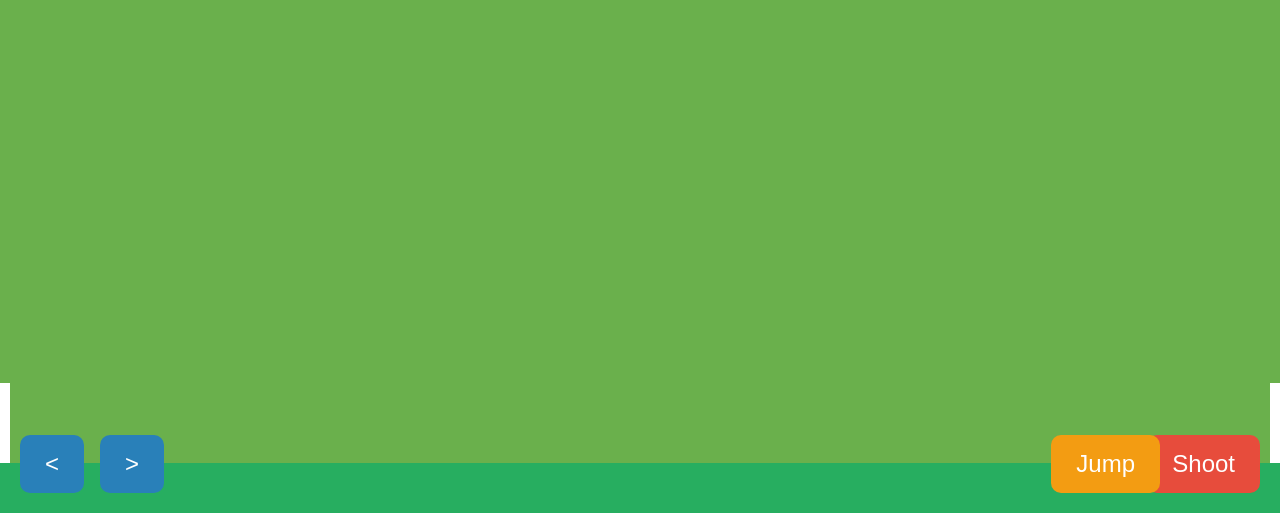
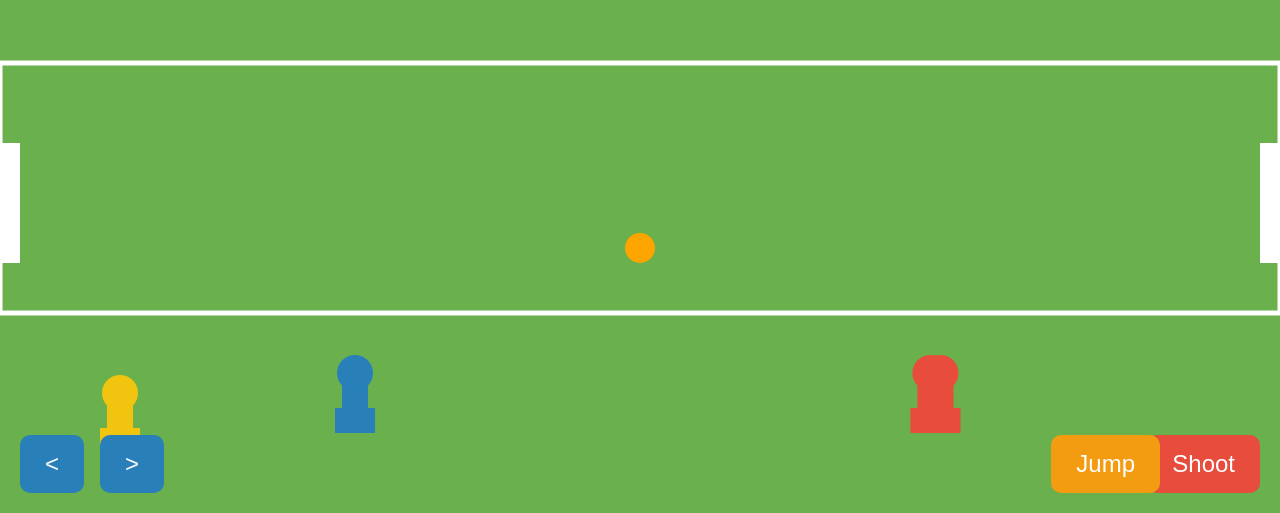
Before and after one commit to quananh100/quananh100.github.io, a plain HTML site: page index.html in a window 1280 px wide. Shown: the part 287-800 px from the top of the page. Drawn offline with Linux system fonts and the light colour scheme.

Commit message:
Update index.html

```diff
--- a/index.html
+++ b/index.html
@@ -104,9 +104,9 @@
   // Player chính
   let player = {
     x: 100,
-    y: groundY() - 80,
+    y: groundY() - 100,
     width: 30,
-    height: 60,
+    height: 80,
     vx: 0,
     vy: 0,
     onGround: true,
@@ -116,9 +116,9 @@
   // Đồng đội (bot)
   let teammate = {
     x: 250,
-    y: groundY() - 80,
+    y: groundY() - 100,
     width: 30,
-    height: 60,
+    height: 80,
     facing: 1,
     color: "#2980b9",
   };
@@ -127,18 +127,18 @@
   let opponents = [
     {
       x: canvas.width - 250,
-      y: groundY() - 80,
+      y: groundY() - 100,
       width: 30,
-      height: 60,
+      height: 80,
       facing: -1,
       color: "#e74c3c",
       vx: 1.5
     },
     {
       x: canvas.width - 150,
-      y: groundY() - 80,
+      y: groundY() - 100,
       width: 30,
-      height: 60,
+      height: 80,
       facing: -1,
       color: "#e74c3c",
       vx: 1.2
@@ -278,85 +278,89 @@
     if(dist < ball.radius + 20){
       let angle = Math.atan2(dy, dx);
       ball.vx = Math.cos(angle) * shootPower;
-      ball.vy = Math.sin(angle) * shootPower;
+      ball.vy = Math.sin(angle) * shootPower - 5;
     }
 
-    // Va chạm bóng với đồng đội (bot)
+    // Va chạm bóng với teammate
     dx = ball.x - (teammate.x + teammate.width / 2);
     dy = ball.y - (teammate.y + 20);
     dist = Math.sqrt(dx * dx + dy * dy);
     if(dist < ball.radius + 20){
       let angle = Math.atan2(dy, dx);
-      ball.vx = Math.cos(angle) * shootPower * 0.7;
-      ball.vy = Math.sin(angle) * shootPower * 0.7;
+      ball.vx = Math.cos(angle) * shootPower * 0.8;
+      ball.vy = Math.sin(angle) * shootPower * 0.8 - 5;
     }
 
-    // Va chạm bóng với các đối thủ
+    // Va chạm bóng với opponents
     opponents.forEach(op => {
       dx = ball.x - (op.x + op.width / 2);
       dy = ball.y - (op.y + 20);
       dist = Math.sqrt(dx * dx + dy * dy);
       if(dist < ball.radius + 20){
         let angle = Math.atan2(dy, dx);
-        ball.vx = Math.cos(angle) * shootPower * 0.7;
-        ball.vy = Math.sin(angle) * shootPower * 0.7;
+        ball.vx = Math.cos(angle) * shootPower * 0.9 * -op.facing;
+        ball.vy = Math.sin(angle) * shootPower * 0.9 - 5;
       }
     });
   }
 
   function drawPlayer(p, color="#f1c40f") {
     ctx.fillStyle = color;
-    // chân
-    ctx.fillRect(p.x, p.y + 40, p.width, 20);
-    // thân
-    ctx.fillRect(p.x + 5, p.y + 20, 20, 20);
-    // đầu
+    // chân (to hơn)
+    ctx.fillRect(p.x, p.y + 45, p.width + 10, 25);
+    // thân (to hơn)
+    ctx.fillRect(p.x + 7, p.y + 20, 26, 30);
+    // đầu (to hơn và tròn)
     ctx.beginPath();
-    ctx.arc(p.x + p.width / 2, p.y + 10, 10, 0, Math.PI * 2);
+    ctx.arc(p.x + (p.width + 10) / 2, p.y + 10, 18, 0, Math.PI * 2);
     ctx.fill();
   }
 
   function draw() {
     ctx.clearRect(0, 0, canvas.width, canvas.height);
-    ctx.save();
-    ctx.translate(0, cameraOffsetY);
 
-    // Sân
-    ctx.fillStyle = "#27ae60";
+    // Sân cỏ
+    ctx.fillStyle = "#6ab04c";
     ctx.fillRect(0, groundY() - cameraOffsetY, canvas.width, groundHeight);
 
-    // Cầu môn 2 bên
+    // Đường viền sân
+    ctx.strokeStyle = "#fff";
+    ctx.lineWidth = 5;
+    ctx.strokeRect(0, groundY() - cameraOffsetY - 200, canvas.width, 250);
+
+    // Viền cầu môn to hơn
     ctx.fillStyle = "#ffffff";
-    ctx.fillRect(0, groundY() - 80 - cameraOffsetY, 10, 80);
-    ctx.fillRect(canvas.width - 10, groundY() - 80 - cameraOffsetY, 10, 80);
+    // Cầu môn trái
+    ctx.fillRect(0, groundY() - 120 - cameraOffsetY, 20, 120);
+    // Cầu môn phải
+    ctx.fillRect(canvas.width - 20, groundY() - 120 - cameraOffsetY, 20, 120);
 
-    // Vẽ player chính
-    drawPlayer(player, "#f1c40f");
+    // Vẽ bóng
+    ctx.fillStyle = "orange";
+    ctx.beginPath();
+    ctx.arc(ball.x, ball.y - cameraOffsetY, ball.radius, 0, Math.PI * 2);
+    ctx.fill();
 
-    // Vẽ đồng đội (màu xanh)
+    // Vẽ cầu thủ
+    drawPlayer(player);
+
+    // Vẽ đồng đội
     drawPlayer(teammate, teammate.color);
 
     // Vẽ đối thủ
     opponents.forEach(op => {
       drawPlayer(op, op.color);
     });
-
-    // Bóng
-    ctx.fillStyle = "#ffffff";
-    ctx.beginPath();
-    ctx.arc(ball.x, ball.y + cameraOffsetY, ball.radius, 0, Math.PI * 2);
-    ctx.fill();
-
-    ctx.restore();
   }
 
-  function gameLoop() {
+  function loop() {
     update();
     draw();
-    requestAnimationFrame(gameLoop);
+    requestAnimationFrame(loop);
   }
 
-  gameLoop();
+  loop();
+
 </script>
 </body>
 </html>
```
